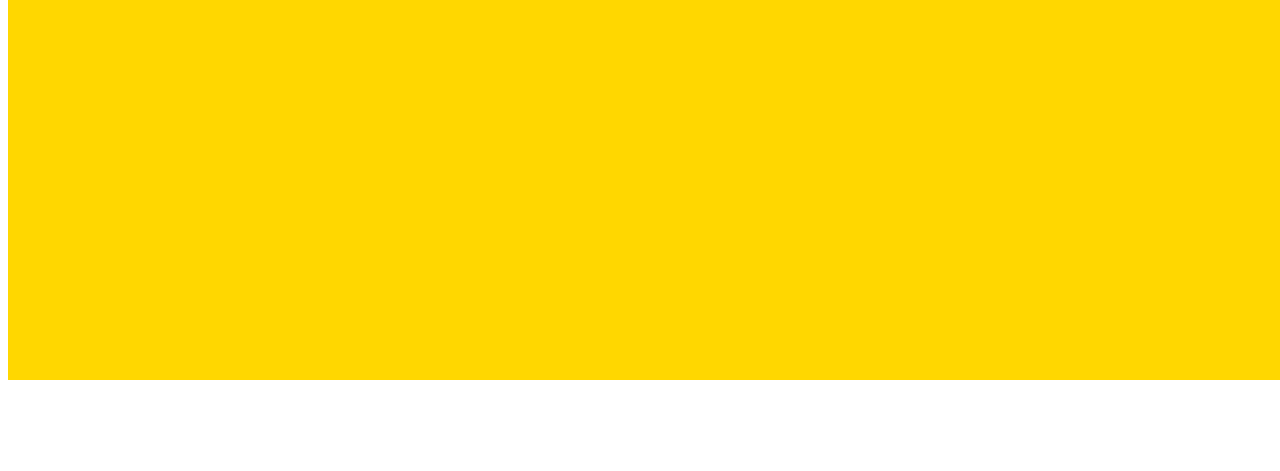
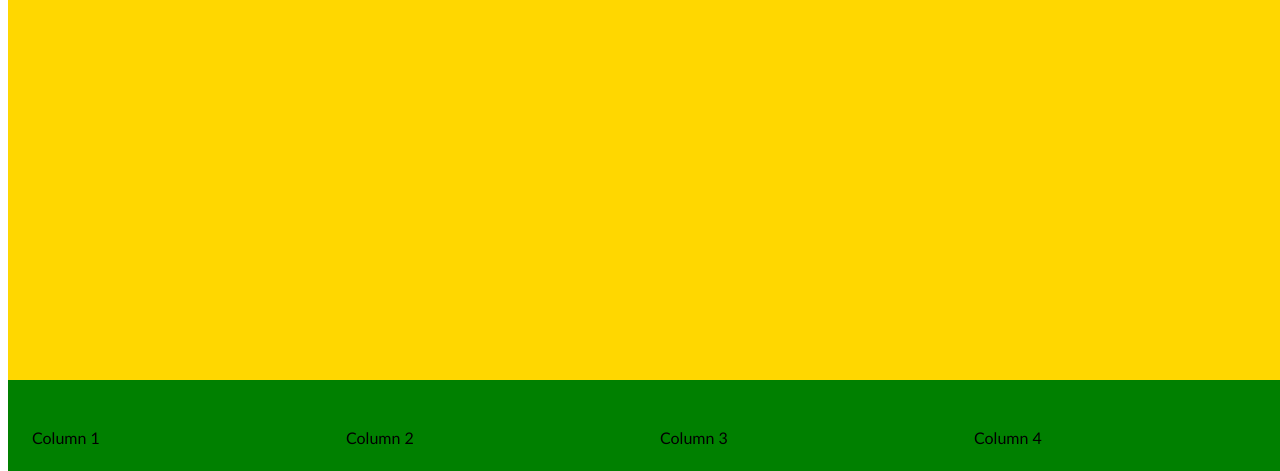
Before and after one commit to mjadair/Bulma-SEI-48, a plain HTML site: page my-css/index.html in a window 1280 px wide. Shown: the part 481-952 px from the top of the page. Before the commit the page ends 869 px from the top, so only its background shows below. Drawn offline with Linux system fonts and the light colour scheme.

Commit message:
plain columns added for example

```diff
--- a/my-css/index.html
+++ b/my-css/index.html
@@ -30,5 +30,39 @@
 </section>
 
 
+<section class="my-main second-section">
+
+
+<div class="my-column-container">
+
+<div class="column">
+Column 1
+</div>
+
+<div class="column">
+  Column 2
+  </div>
+
+  <div class="column">
+  Column 3
+    </div>
+
+    <div class="column">
+  Column 4
+      </div>
+
+
+</div>
+
+
+
+
+  </section>
+
+
+
+
+
+
 </body>
 </html>
--- a/my-css/style.css
+++ b/my-css/style.css
@@ -27,7 +27,10 @@ nav {
  justify-content: space-between;
   padding: 3rem 1.5rem;
   background-color: gold;
+}
 
+.my-main.second-section{
+background-color: green;
 
 }
 
@@ -40,3 +43,20 @@ nav {
   text-align: center;
 
 }
+
+
+.my-column-container{
+  display: flex;
+  margin-left: -.75rem;
+  margin-right: -.75rem;
+  margin-top: -.75rem;
+}
+
+
+.column{
+  display: block;
+  flex-basis: 0;
+  flex-grow: 1;
+  flex-shrink: 1;
+  padding: .75rem;
+}
```
